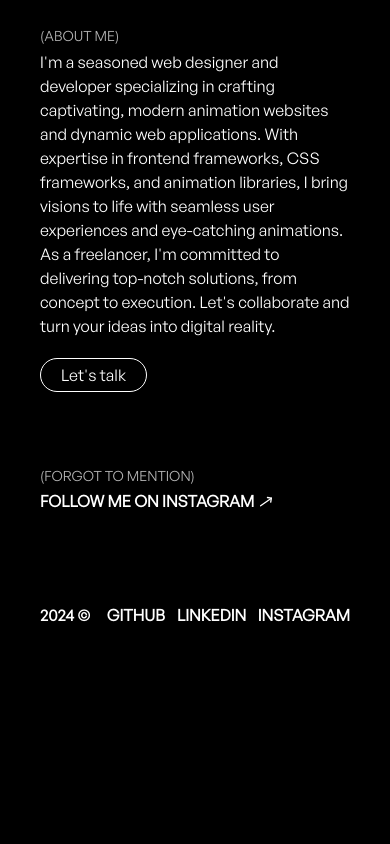
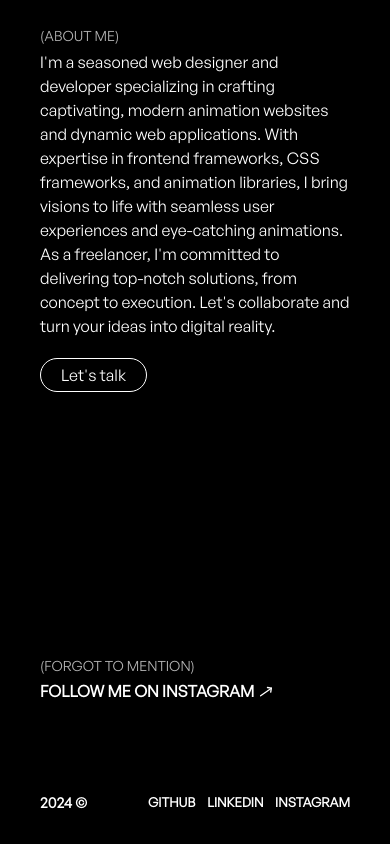
Before and after one commit to asif-khan-2k19/portfolioo, a plain HTML site: page index.html in a window 390 px wide. Shown: the part 1733-2577 px from the top of the page. Before the commit the page ends 2387 px from the top, so only its background shows below. Drawn offline with nearby package versions, Linux system fonts and the light colour scheme; a script that the page names is missing.

Commit message:
FIX: Footer

```diff
--- a/mobile.css
+++ b/mobile.css
@@ -80,9 +80,6 @@
     font-size: 16px;
   }
 
-  /* .about .right .talk{
-    border:1.5px solid #fff
-  } */
   .forgot .mention,
   .about .right h4 {
     font-size: 14px;
@@ -93,12 +90,16 @@
 
   .forgot {
     position: relative;
-    margin-top: 160px;
-    /* background-color: red; */
+    margin-top: 350px;
   }
 
   .footer .right {
-    font-size: 16px;
+    font-size: 13px;
+  }
+
+  .footer .left{
+    margin-top: -2px;
+    font-size: 15px;
   }
 
   .footer-name {
--- a/style.css
+++ b/style.css
@@ -277,6 +277,7 @@ a svg{
 .footer .left {
   display: flex;
   gap: 2vw;
+  font-size: 16px;
 }
 
 .footer .right {
```
